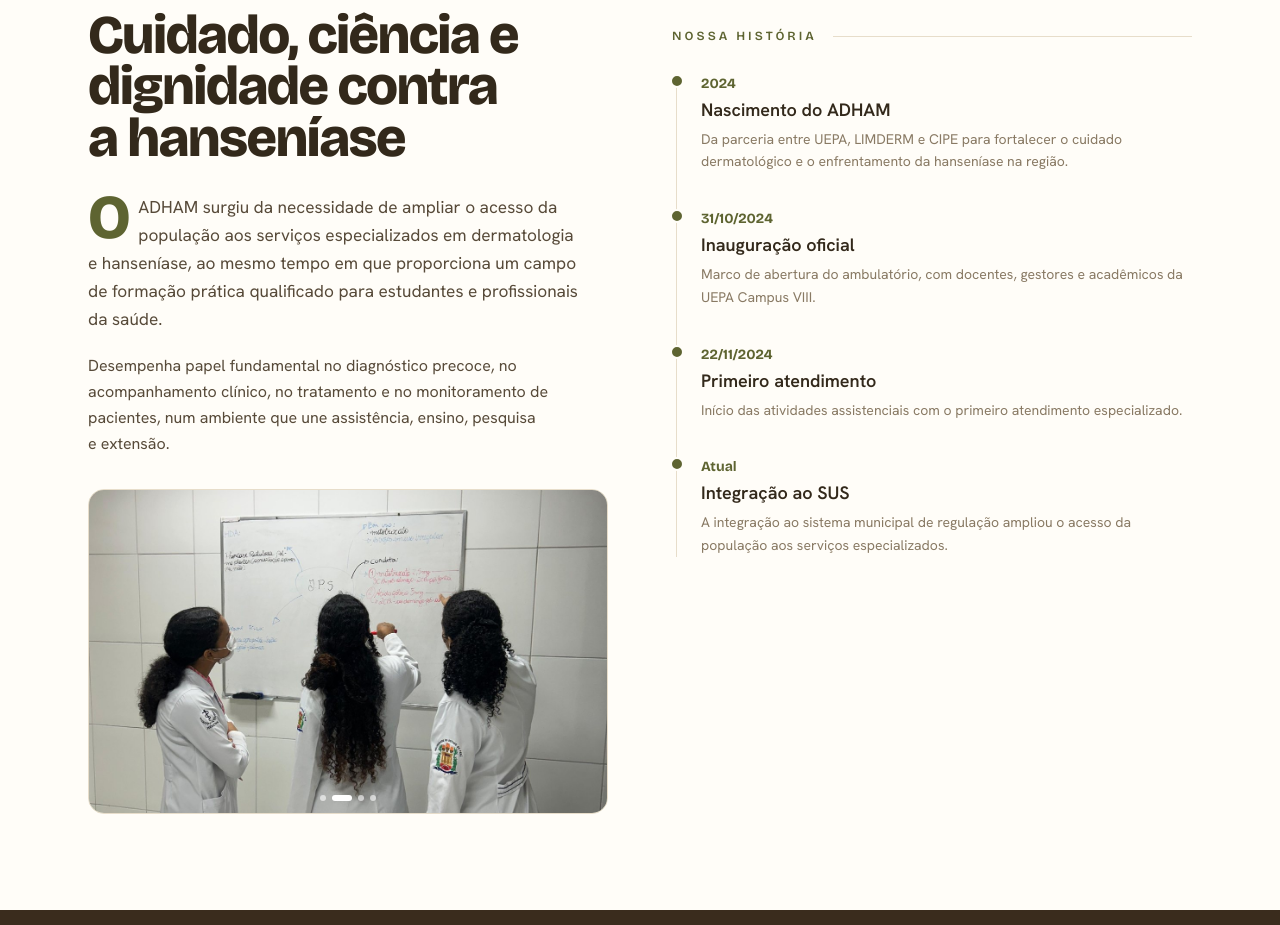
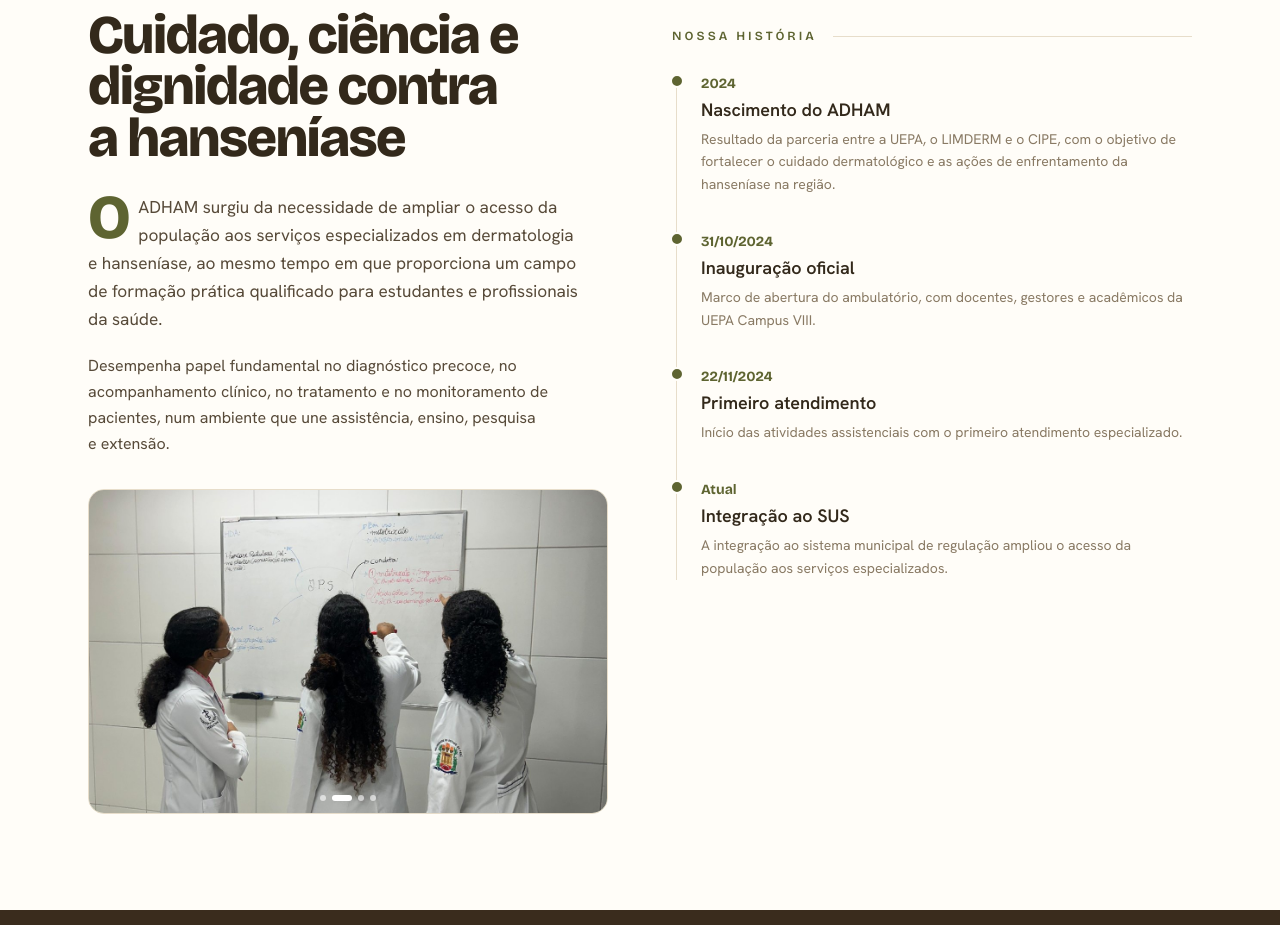
Before and after one commit to congressoamazonicodehanseniase/uepa-congresso, a Next.js app: page / in a window 1280 px wide. Shown: the part 1200-2125 px from the top of the page. Built offline with nearby package versions, Linux system fonts and the light colour scheme.

Commit message:
Update ADHAM creation text in timeline

```diff
--- a/app/page.tsx
+++ b/app/page.tsx
@@ -32,7 +32,7 @@
 ];
 
 const timeline = [
-  { date: '2024', title: 'Nascimento do ADHAM', desc: 'Da parceria entre UEPA, LIMDERM e CIPE para fortalecer o cuidado dermatológico e o enfrentamento da hanseníase na região.' },
+  { date: '2024', title: 'Nascimento do ADHAM', desc: 'Resultado da parceria entre a UEPA, o LIMDERM e o CIPE, com o objetivo de fortalecer o cuidado dermatológico e as ações de enfrentamento da hanseníase na região.' },
   { date: '31/10/2024', title: 'Inauguração oficial', desc: 'Marco de abertura do ambulatório, com docentes, gestores e acadêmicos da UEPA Campus VIII.' },
   { date: '22/11/2024', title: 'Primeiro atendimento', desc: 'Início das atividades assistenciais com o primeiro atendimento especializado.' },
   { date: 'Atual', title: 'Integração ao SUS', desc: 'A integração ao sistema municipal de regulação ampliou o acesso da população aos serviços especializados.' },
```
